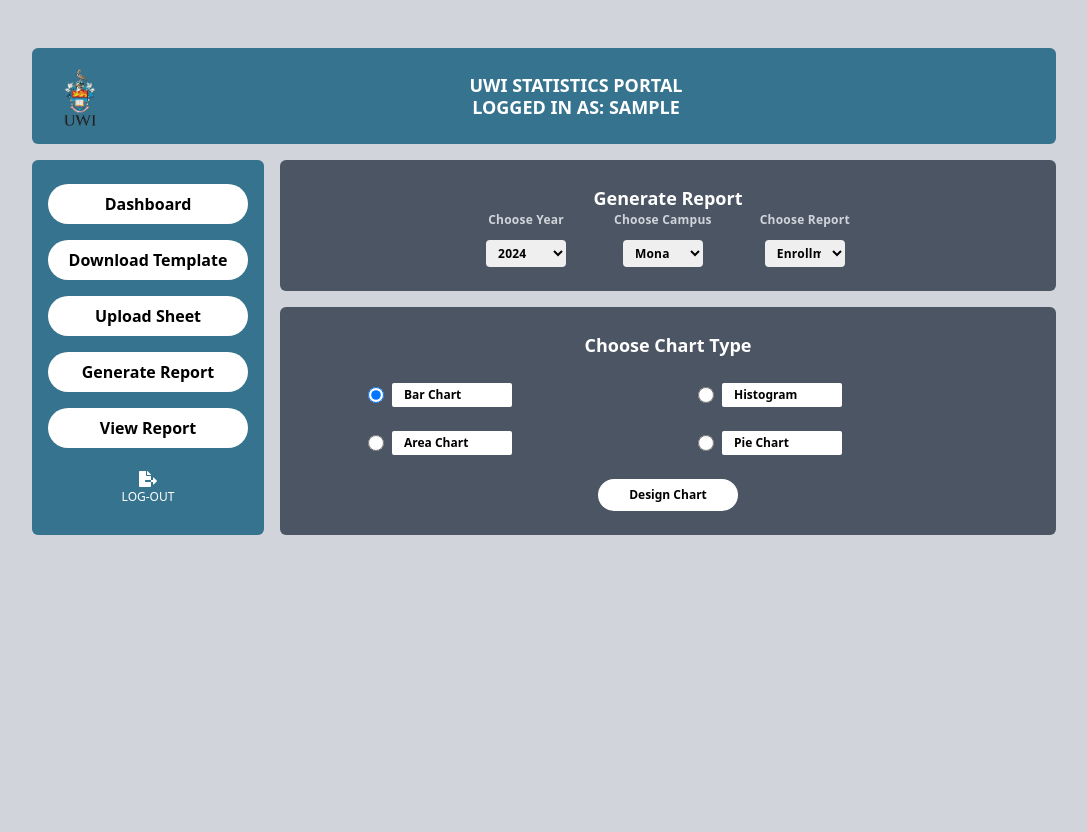
After one commit to 4idiots1brainelll/4idiots1braincell, a Flask app: template App/templates/generate.html in a window 1280 px wide. The commit adds this page. Shown: the whole page, without its empty margins (96-1183 px from the left). Run offline with Flask 3, Linux system fonts and the light colour scheme; the template is opened without the code that fills it: values that come from a table or form of the project are taken from there, others are empty; tables that the repository leaves empty hold one stand-in row (values such as "Sample post"); some libraries are stand-ins or nearby versions.

Commit message:
generate report page

```diff
--- a/App/templates/dashboard.html
+++ b/App/templates/dashboard.html
@@ -33,9 +33,13 @@
      <button class="bg-white text-black rounded-full w-full py-2 mb-4 text-center btn-text font-sans font-semibold same-size-btn" type="button">
       Upload Sheet
      </button>
+
+     <a href="/generate">
      <button class="bg-white text-black rounded-full w-full py-2 mb-4 text-center btn-text font-sans font-semibold same-size-btn" type="button">
       Generate Report
      </button>
+     </a>
+
      <button class="bg-white text-black rounded-full w-full py-2 mb-6 text-center btn-text font-sans font-semibold same-size-btn" type="button">
       View Report
      </button>
--- /dev/null
+++ b/App/templates/generate.html
@@ -0,0 +1,142 @@
+{% extends "layout.html" %}
+
+{% block title %}Generate - UWI Statistical Digest Portal{% endblock %}
+
+
+{% block content %}
+<body class="mt-8 bg-gray-300 min-h-screen flex flex-col items-center p-4">
+<header class="w-full max-w-5xl bg-[#36738E] rounded-md flex items-center justify-between p-4 mb-4 select-none">
+    <img alt="UWI logo with blue shield, orange and white elements, and text UWI below" class="h-16 w-16 object-contain" height="40" src="./static/images/uwi_logo.png" width="40"/>
+    <div class="text-white text-center font-sans flex-1">
+        <p class="text-lg font-semibold leading-tight">
+            UWI STATISTICS PORTAL
+        </p>
+        <p class="text-lg font-semibold leading-tight flex-1">
+            LOGGED IN AS: {{ user.username.upper() }}
+        </p>
+    </div>
+</header>
+<main class="w-full max-w-5xl flex flex-col md:flex-row gap-4">
+    <!-- Sidebar -->
+    <nav class="bg-[#36738E] rounded-md flex flex-col items-center py-6 px-4 min-w-[160px] md:min-w-[180px]">
+    <a href="/dashboard">
+     <button class="bg-white text-black rounded-full w-full py-2 mb-4 text-center btn-text font-sans font-semibold same-size-btn" type="button">
+      Dashboard
+     </button>
+    </a>
+
+     <a href="/download">
+     <button class="bg-white text-black rounded-full w-full py-2 mb-4 text-center btn-text font-sans font-semibold same-size-btn" type="button">
+      Download Template
+     </button>
+     </a>
+     <button class="bg-white text-black rounded-full w-full py-2 mb-4 text-center btn-text font-sans font-semibold same-size-btn" type="button">
+      Upload Sheet
+     </button>
+
+     <a href="/generate">
+     <button class="bg-white text-black rounded-full w-full py-2 mb-4 text-center btn-text font-sans font-semibold same-size-btn" type="button">
+      Generate Report
+     </button>
+     </a>
+
+     <button class="bg-white text-black rounded-full w-full py-2 mb-6 text-center btn-text font-sans font-semibold same-size-btn" type="button">
+      View Report
+     </button>
+     <a href="/logout">
+     <div class="flex flex-col items-center text-white text-xs font-sans">
+      <i class="fas fa-file-export fa-lg mb-1">
+      </i>
+
+    </a>
+        <span>
+        LOG-OUT
+       </span>
+     </div>
+    </nav>
+    <!-- Content -->
+    <section class=" flex-1 flex flex-col gap-4">
+     <div class="bg-gray-600 rounded-md p-6 text-white font-semibold font-sans text-lg text-center">
+
+            Generate Report
+
+           <form class="flex justify-center space-x-12 text-[9px] font-semibold tracking-wide">
+            <div class="flex flex-col items-center">
+             <label class="text-gray-300 text-xs mb-3 block text-center" for="year">
+              Choose Year
+             </label>
+             <select class="w-20 rounded text-black text-xs py-1 px-2" id="year" name="year">
+              <option>2024</option>
+              <option>2023</option>
+              <option>2022</option>
+              <option>2021</option>
+             </select>
+            </div>
+            <div class="flex flex-col items-center">
+             <label class="text-gray-300 text-xs mb-3 block text-center" for="campus"> Choose Campus</label>
+             <select class="w-20 rounded text-black text-xs py-1 px-2" id="campus" name="campus">
+              <option>Mona</option>
+              <option>St. Augustine</option>
+              <option>Five Islands</option>
+              <option>Open Campus</option>
+             </select>
+            </div>
+            <div class="flex flex-col items-center">
+             <label class="text-gray-300 text-xs mb-3 block text-center" for="report">
+              Choose Report
+             </label>
+             <select class="w-20 rounded text-black text-xs py-1 px-2" id="report" name="report">
+              <option>Enrollment</option>
+              <option>Staff</option>
+              <option>Custom</option>
+             </select>
+            </div>
+           </form>
+     </div>
+
+
+     <div class="bg-gray-600 rounded-md p-6 text-white font-sans text-lg flex flex-col gap-6">
+        <span class="font-semibold text-center block w-full">
+            Choose Chart Type
+           </span>
+           <form class="flex flex-wrap justify-between max-w-[600px] mx-auto" name="chartType" id="chartType">
+            <div class="flex items-center space-x-2 w-[45%] mb-6">
+             <input checked="" class="w-4 h-4 text-purple-700 bg-gray-100 border-gray-300 rounded-full" id="barChart" name="chartType" type="radio" value="bar"/>
+             <label class="block text-xs font-semibold text-black bg-white px-3 py-1 rounded-sm w-[120px]" for="barChart">
+              Bar Chart
+             </label>
+            </div>
+            <div class="flex items-center space-x-2 w-[45%] mb-6">
+             <input class="w-4 h-4 text-purple-700 bg-gray-100 border-gray-300 rounded-full" id="histogram" name="chartType" type="radio" value="histogram"/>
+             <label class="block text-xs font-semibold text-black bg-white px-3 py-1 rounded-sm w-[120px]" for="histogram">
+              Histogram
+             </label>
+            </div>
+            <div class="flex items-center space-x-2 w-[45%] mb-6">
+             <input class="w-4 h-4 text-purple-700 bg-gray-100 border-gray-300 rounded-full" id="areaChart" name="chartType" type="radio" value="area"/>
+             <label class="block text-xs font-semibold text-black bg-white px-3 py-1 rounded-sm w-[120px]" for="areaChart">
+              Area Chart
+             </label>
+            </div>
+            <div class="flex items-center space-x-2 w-[45%] mb-6">
+             <input class="w-4 h-4 text-purple-700 bg-gray-100 border-gray-300 rounded-full" id="pieChart" name="chartType" type="radio" value="pie"/>
+             <label class="block text-xs font-semibold text-black bg-white px-3 py-1 rounded-sm w-[120px]" for="pieChart">
+              Pie Chart
+             </label>
+            </div>
+
+            <div class="w-full flex justify-center">
+                <button class="bg-white text-black text-xs font-semibold rounded-full w-[140px] py-2" type="button">
+                    Design Chart
+                </button>
+            </div>
+
+           </form>
+
+
+     </div>
+     </div>
+    </section>
+   </main>
+</body>
+   {% endblock %}
--- a/App/views/__init__.py
+++ b/App/views/__init__.py
@@ -7,6 +7,7 @@
 from .signup import signup_views
 from .dashboard import dashboard_views
 from .download import download_views
+from .generate import generate_views
 
-views = [user_views, index_views, auth_views, signup_views, dashboard_views,download_views]
+views = [user_views, index_views, auth_views, signup_views, dashboard_views,download_views, generate_views]
 # blueprints must be added to this list
```
Also changed, not shown: App/views/generate.py (added, +14 -0 lines).
